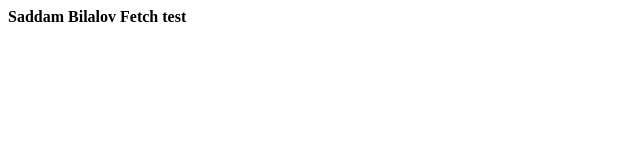
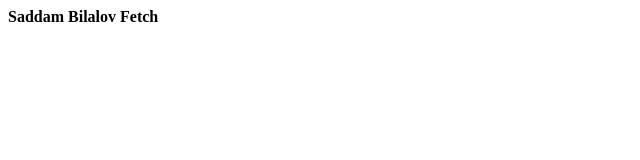
Before and after one commit to saddambilalov/AWSLambdaFirst, a plain HTML site: page index.html in a window 1280 px wide. Shown: the full height of the page, 0-640 px from the left. Drawn offline with Linux system fonts and the light colour scheme.

Commit message:
Update index.html
Fetch

```diff
--- a/index.html
+++ b/index.html
@@ -2,6 +2,6 @@
 
 <b>Saddam Bilalov</b>
 
-<b>Fetch test</b>
+<b>Fetch</b>
 
 </html>
```
